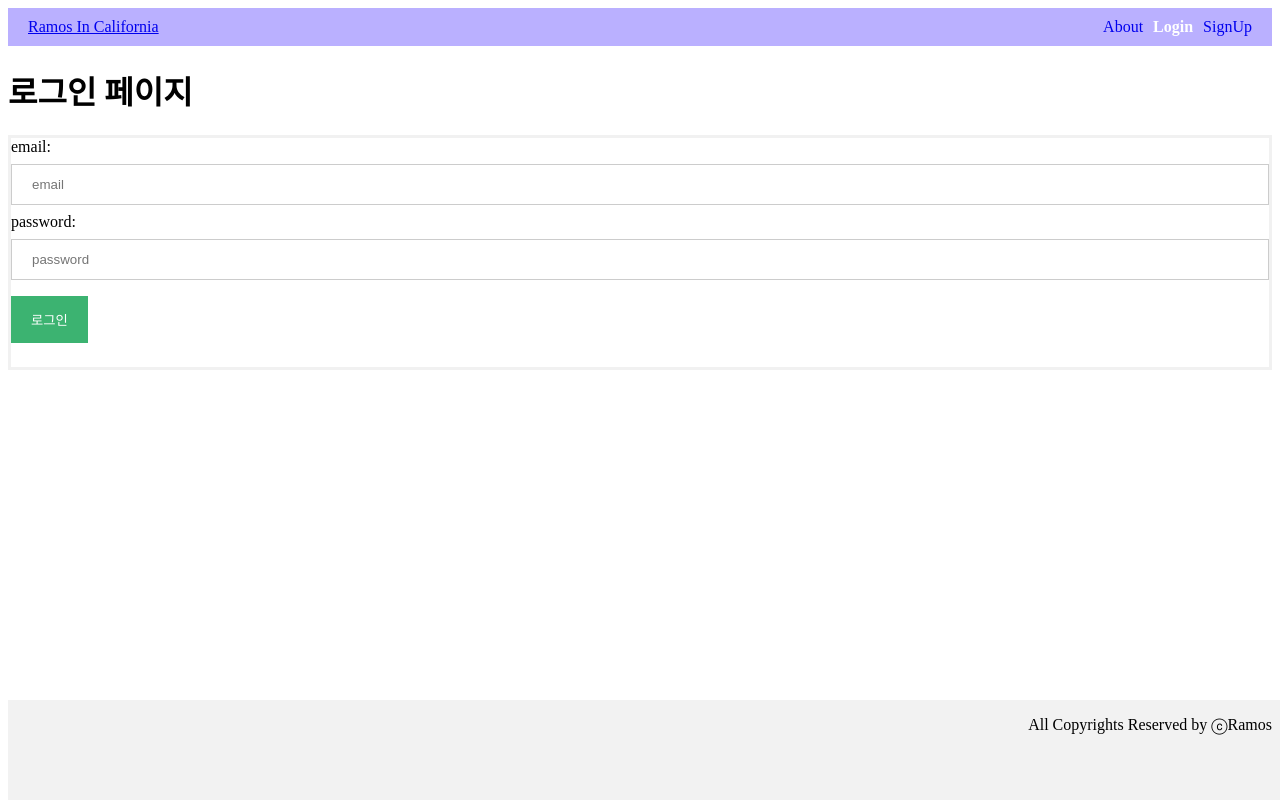
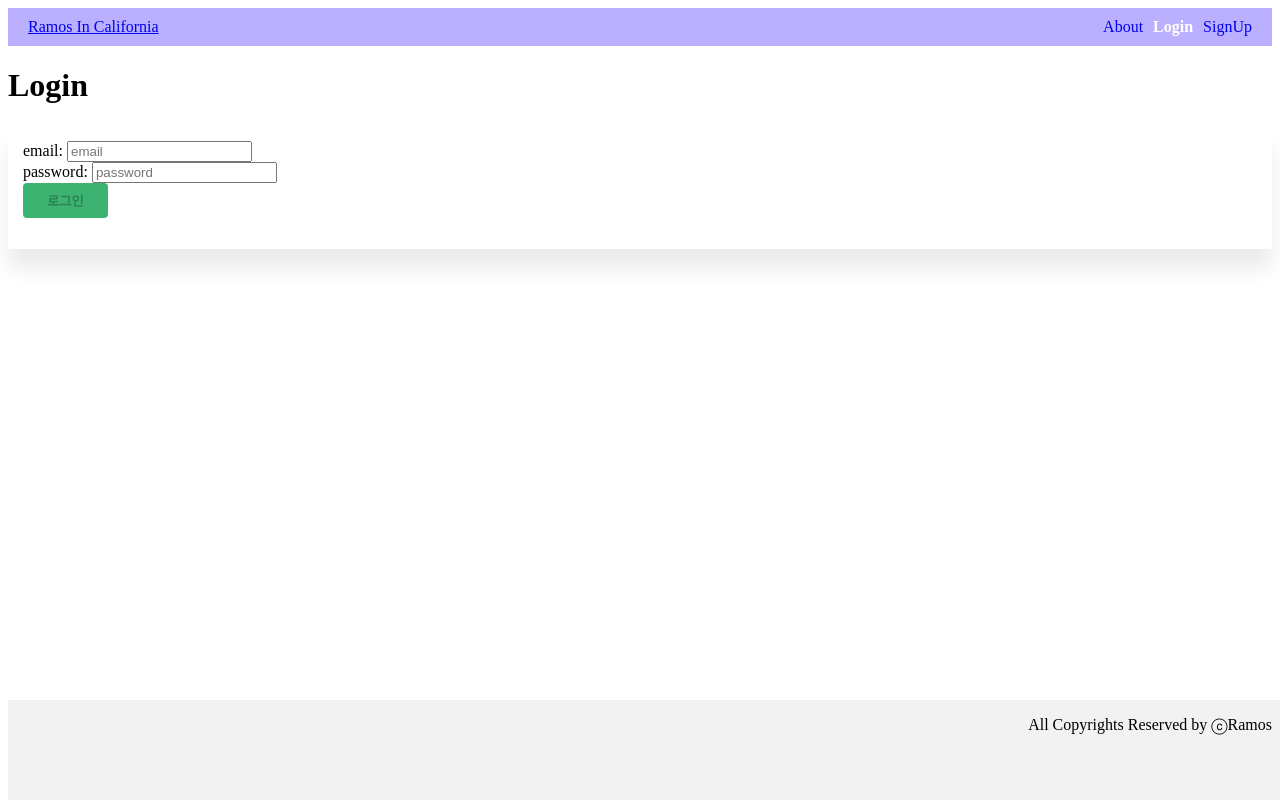
Before and after one commit to alanhakhyeonsong/Ramos_In_California-FE, a Vue app: page /login in a window 1280 px wide. Built offline with nearby package versions, Linux system fonts and the light colour scheme.

Commit message:
Feat: Backend API 호출 구현

```diff
--- /dev/null
+++ b/src/api/auth.js
@@ -0,0 +1,19 @@
+import { instance } from "@/api/index";
+
+function registerMember(memberData) {
+    return instance.post('auth/signup', memberData);
+}
+
+function loginMember(memberData) {
+    return instance.post('auth/login', memberData);
+}
+
+function logoutMember(memberData) {
+    return instance.post('auth/logout', memberData);
+}
+
+export {
+    registerMember,
+    loginMember,
+    logoutMember,
+}
--- a/src/api/index.js
+++ b/src/api/index.js
@@ -1,19 +1,18 @@
 import axios from 'axios';
+import { setInterceptors } from "@/api/interceptors";
 
-const instance = axios.create({
-    baseURL: process.env.VUE_APP_API_URL,
-});
-
-function registerMember(memberData) {
-    return instance.post('auth/signup', memberData);
+function createInstance() {
+    return axios.create({
+        baseURL: process.env.VUE_APP_API_URL,
+    });
 }
 
-function loginMember(memberData) {
-    return instance.post('auth/login', memberData);
+function createInstanceWithAuth(url) {
+    const instance = axios.create({
+        baseURL: `${process.env.VUE_APP_API_URL}${url}`,
+    });
+    return setInterceptors(instance);
 }
 
-function logoutMember(memberData) {
-    return instance.post('auth/logout', memberData);
-}
-
-export { registerMember, loginMember, logoutMember };
+export const instance = createInstance();
+export const posts = createInstanceWithAuth('boards');
--- /dev/null
+++ b/src/api/interceptors.js
@@ -0,0 +1,23 @@
+import store from "@/store/index";
+
+export function setInterceptors(instance) {
+    instance.interceptors.request.use(
+        function (config) {
+            config.headers.Authorization = 'Bearer ' + store.state.accessToken;
+            return config;
+        },
+        function (error) {
+            return Promise.reject(error);
+        },
+    );
+
+    instance.interceptors.response.use(
+        function (response) {
+            return response;
+        },
+        function (error) {
+            return Promise.reject(error);
+        },
+    );
+    return instance;
+}
--- a/src/components/LoginForm.vue
+++ b/src/components/LoginForm.vue
@@ -1,4 +1,6 @@
 <template>
+  <div class="contents">
+    <div class="form-wrapper form-wrapper-sm">
       <form @submit.prevent="submitForm">
         <div>
           <label for="email">email: </label>
@@ -8,17 +10,19 @@
           <label for="password">password: </label>
           <input id="password" type="password" v-model="password" placeholder="password"/>
         </div>
-    <button :disabled="!isEmailValid || !password" type="submit">
+        <button class="btn" :disabled="!isEmailValid || !password" type="submit">
           로그인
         </button>
         <p>{{ logMessage }}</p>
       </form>
+    </div>
+  </div>
 </template>
 
 <script>
-import { loginMember } from  "@/api/index"
 import { validateEmail } from "@/utils/validation";
 import { saveAccessToken, saveRefreshToken } from "@/utils/cookies";
+import { loginMember } from "@/api/auth";
 
 export default {
   name: "LoginForm",
@@ -69,28 +73,72 @@ export default {
 </script>
 
 <style scoped>
-form {
-  border: 3px solid #f1f1f1;
+.form-wrapper {
+  background-color: white;
+  -webkit-box-shadow: 0 20px 20px rgba(0, 0, 0, 0.08);
+  box-shadow: 0 20px 20px rgba(0, 0, 0, 0.08);
+  border-radius: 3px;
+  padding: 15px 15px;
 }
-input[type=text], input[type=password] {
+
+.form-wrapper .form-wrapper-sm {
+  max-width: 500px;
+  margin: 40px auto;
+}
+
+.form label {
   width: 100%;
+  display: block;
+  margin-bottom: 0.5rem;
+  font-size: 90%;
+}
+
+.form input, .form textarea {
+  font-size: 100%;
+  width: 100%;
+  border: 1px solid #dae1e7;
+  box-shadow: 0 2px 4px 0 rgba(0, 0, 0,.1);
   padding: 12px 20px;
   margin: 8px 0;
   display: inline-block;
-  border: 1px solid #ccc;
   box-sizing: border-box;
 }
 
-button {
+.btn {
   background-color: #3CB371;
-  color: white;
-  padding: 14px 20px;
-  margin: 8px 0;
-  border: none;
-  cursor: pointer;
-  width: auto;
+  padding: 0.5rem 1.5rem;
+  font-weight: 700;
+  border-radius: .25rem;
+  border: 0 solid #dae1e7;
 }
-button:hover {
-  opacity: 0.8;
+.btn.disabled {
+  opacity: 0.5;
+  cursor: not-allowed;
 }
+
+
+/*form {*/
+/*  border: 3px solid #f1f1f1;*/
+/*}*/
+/*input[type=text], input[type=password] {*/
+/*  width: 100%;*/
+/*  padding: 12px 20px;*/
+/*  margin: 8px 0;*/
+/*  display: inline-block;*/
+/*  border: 1px solid #ccc;*/
+/*  box-sizing: border-box;*/
+/*}*/
+
+/*button {*/
+/*  background-color: #3CB371;*/
+/*  color: white;*/
+/*  padding: 14px 20px;*/
+/*  margin: 8px 0;*/
+/*  border: none;*/
+/*  cursor: pointer;*/
+/*  width: auto;*/
+/*}*/
+/*button:hover {*/
+/*  opacity: 0.8;*/
+/*}*/
 </style>
--- a/src/components/SignupForm.vue
+++ b/src/components/SignupForm.vue
@@ -1,4 +1,6 @@
 <template>
+  <div class="contents">
+    <div class="form-wrapper form-wrapper-sm">
       <form @submit.prevent="submitForm">
         <div>
           <label for="email">email: </label>
@@ -12,16 +14,18 @@
           <label for="nickname">nickname: </label>
           <input id="nickname" type="text" v-model="nickname" placeholder="nickname"/>
         </div>
-    <button :disabled="!isEmailValid || !password || !nickname" type="submit">
+        <button class="btn" :disabled="!isEmailValid || !password || !nickname" type="submit">
           회원 가입
         </button>
         <p>{{ logMessage }}</p>
       </form>
+    </div>
+  </div>
 </template>
 
 <script>
-import { registerMember } from '@/api/index';
 import { validateEmail } from "@/utils/validation";
+import { registerMember } from "@/api/auth";
 
 export default {
   name: "SignupForm",
@@ -70,28 +74,71 @@ export default {
 </script>
 
 <style scoped>
-form {
-  border: 3px solid #f1f1f1;
+.form-wrapper {
+  background-color: white;
+  -webkit-box-shadow: 0 20px 20px rgba(0, 0, 0, 0.08);
+  box-shadow: 0 20px 20px rgba(0, 0, 0, 0.08);
+  border-radius: 3px;
+  padding: 15px 15px;
 }
-input[type=text], input[type=password] {
+
+.form-wrapper .form-wrapper-sm {
+  max-width: 500px;
+  margin: 40px auto;
+}
+
+.form label {
   width: 100%;
+  display: block;
+  margin-bottom: 0.5rem;
+  font-size: 90%;
+}
+
+.form input, .form textarea {
+  font-size: 100%;
+  width: 100%;
+  border: 1px solid #dae1e7;
+  box-shadow: 0 2px 4px 0 rgba(0, 0, 0,.1);
   padding: 12px 20px;
   margin: 8px 0;
   display: inline-block;
-  border: 1px solid #ccc;
   box-sizing: border-box;
 }
 
-button {
+.btn {
   background-color: #3CB371;
-  color: white;
-  padding: 14px 20px;
-  margin: 8px 0;
-  border: none;
-  cursor: pointer;
-  width: auto;
+  padding: 0.5rem 1.5rem;
+  font-weight: 700;
+  border-radius: .25rem;
+  border: 0 solid #dae1e7;
 }
-button:hover {
-  opacity: 0.8;
+.btn.disabled {
+  opacity: 0.5;
+  cursor: not-allowed;
 }
+
+/*form {*/
+/*  border: 3px solid #f1f1f1;*/
+/*}*/
+/*input[type=text], input[type=password] {*/
+/*  width: 100%;*/
+/*  padding: 12px 20px;*/
+/*  margin: 8px 0;*/
+/*  display: inline-block;*/
+/*  border: 1px solid #ccc;*/
+/*  box-sizing: border-box;*/
+/*}*/
+
+/*button {*/
+/*  background-color: #3CB371;*/
+/*  color: white;*/
+/*  padding: 14px 20px;*/
+/*  margin: 8px 0;*/
+/*  border: none;*/
+/*  cursor: pointer;*/
+/*  width: auto;*/
+/*}*/
+/*button:hover {*/
+/*  opacity: 0.8;*/
+/*}*/
 </style>
--- a/src/components/common/AppHeader.vue
+++ b/src/components/common/AppHeader.vue
@@ -6,6 +6,7 @@
     <div class="navigations">
       <a href="https://github.com/alanhakhyeonsong">About</a>
       <template v-if="isMemberLogin">
+        <router-link to="/new">글쓰기</router-link>
         <a href="javascript:;" @click="logout" class="logout-button">
           Logout
         </a>
@@ -20,8 +21,8 @@
 </template>
 
 <script>
-import { logoutMember } from "@/api";
 import { deleteCookie } from "@/utils/cookies";
+import {logoutMember} from "@/api/auth";
 
 export default {
   name: "AppHeader",
@@ -41,6 +42,7 @@ export default {
         deleteCookie('refreshToken');
         this.$store.commit('clearAccessToken');
         this.$store.commit('clearRefreshToken');
+        this.$router.push("/main");
         window.alert("로그아웃 되었습니다.");
       } catch (error) {
         console.log(error);
--- a/src/views/LoginPage.vue
+++ b/src/views/LoginPage.vue
@@ -1,6 +1,6 @@
 <template>
   <div>
-    <h1>로그인 페이지</h1>
+    <h1>Login</h1>
     <LoginForm></LoginForm>
   </div>
 </template>
--- a/src/views/SignupPage.vue
+++ b/src/views/SignupPage.vue
@@ -1,6 +1,6 @@
 <template>
   <div>
-    <h1>회원가입 페이지</h1>
+    <h1>SignUp</h1>
     <SignupForm></SignupForm>
   </div>
 </template>
```
Also changed, not shown: src/api/posts.js (added, +29 -0 lines), src/router/index.js (+20 -0 lines). Lines whose indentation alone changed are shown as unchanged.
